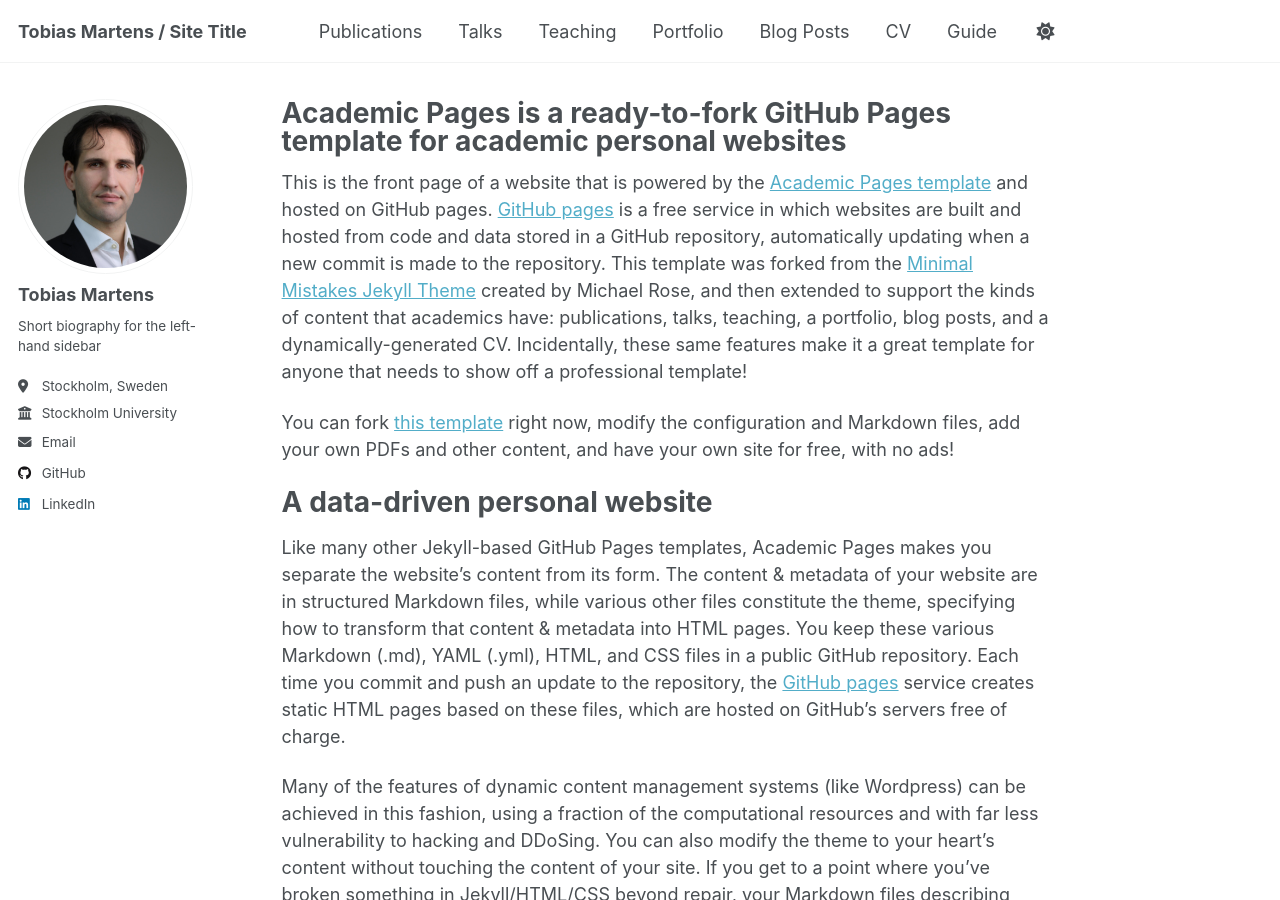
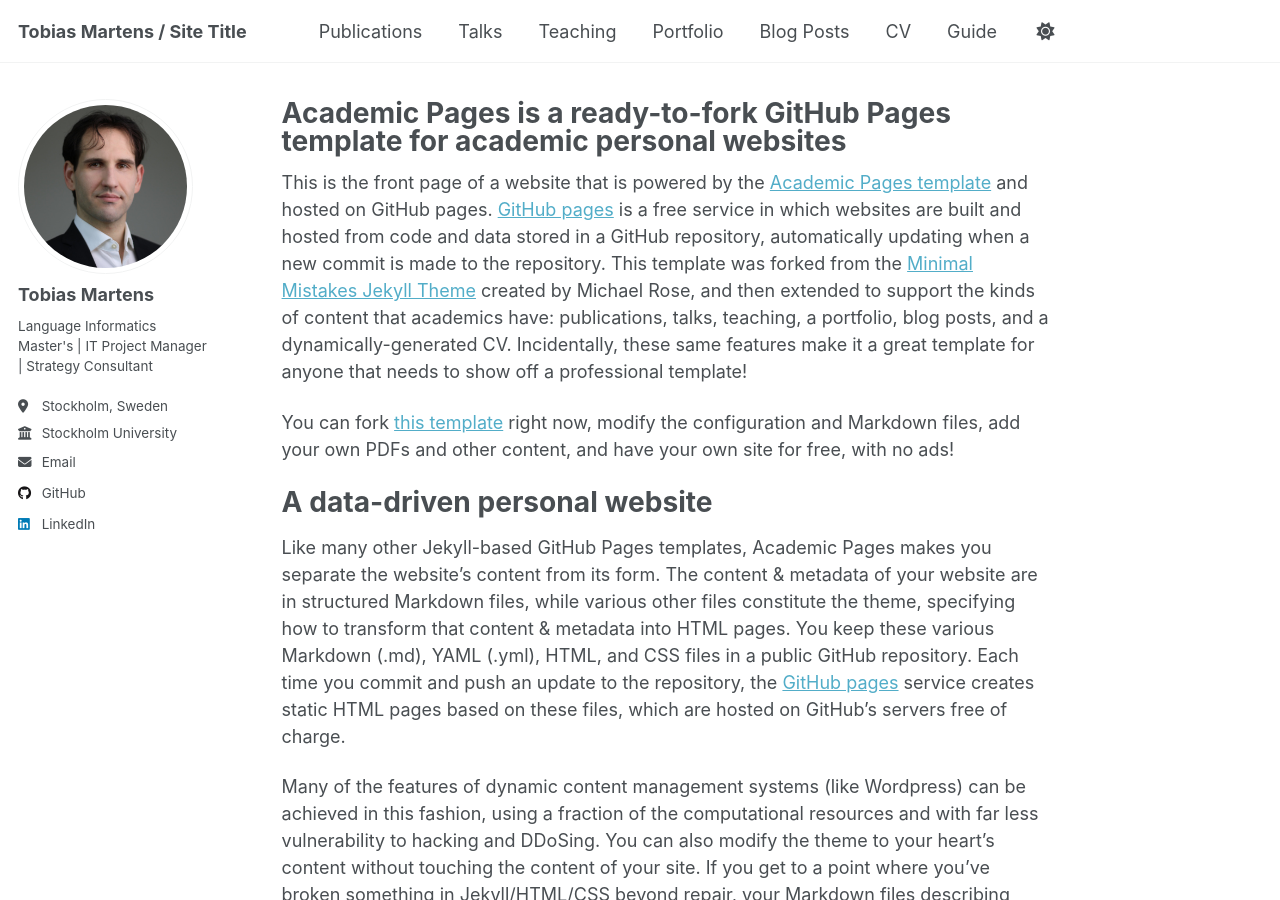
Before and after one commit to tobias-martens/tobias-martens.github.io, a Jekyll site: the page built from _pages/about.md, in a window 1280 px wide and 900 px high. Built offline with Jekyll 4.4.1, drawn with Linux system fonts in a browser that asks for light colours; a script that is not in the unit is left out.

Commit message:
Update _config.yml

```diff
--- a/_config.yml
+++ b/_config.yml
@@ -25,7 +25,7 @@ author:
   avatar           : "photo_red.jpg"
   name             : "Tobias Martens"
   pronouns         : # example: "she/her"
-  bio              : "Short biography for the left-hand sidebar"
+  bio              : "Language Informatics Master's | IT Project Manager | Strategy Consultant"
   location         : "Stockholm, Sweden"
   employer         : "Stockholm University"
   uri              : # URL
```
